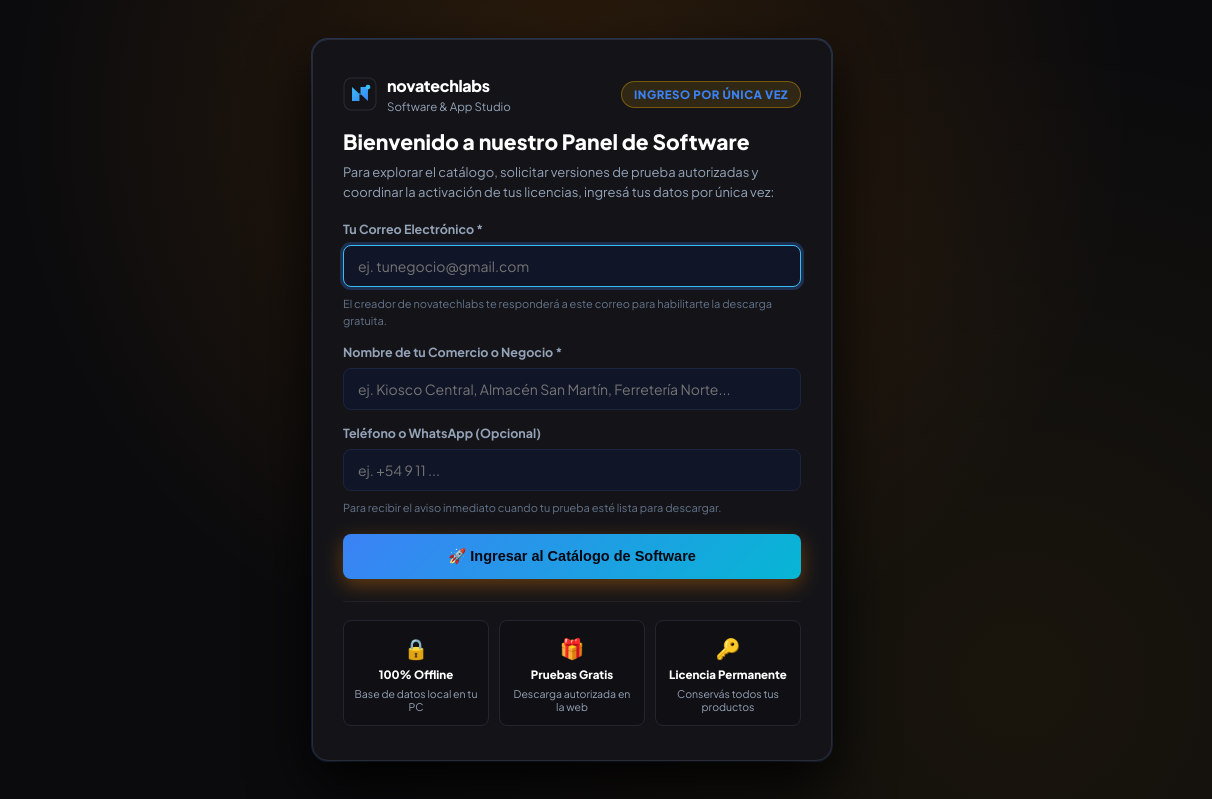
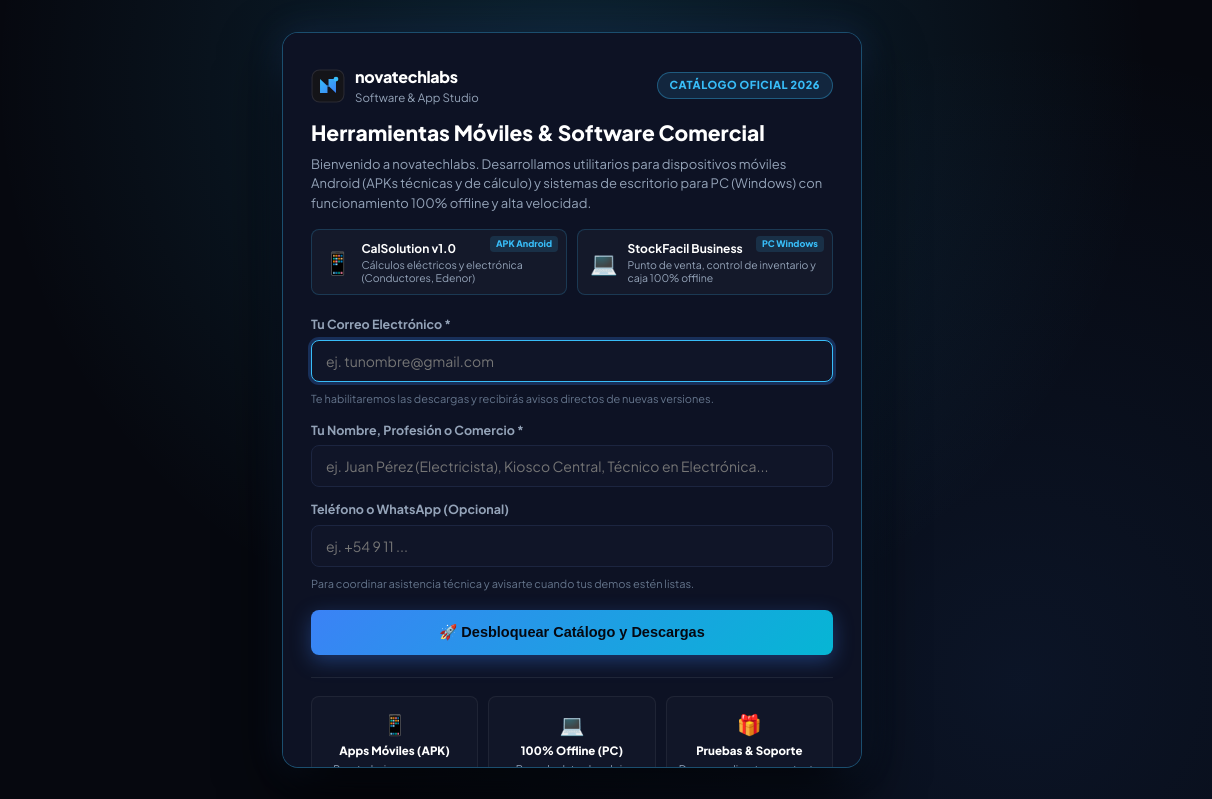
Before and after one commit to cruz-star/novatechlabs, a plain HTML site: page index.html in a window 1280 px wide. Shown: the top 799 px of the page, 68-1280 px from the left. Drawn offline with Linux system fonts and the light colour scheme.

Commit message:
feat: actualizar ventana inicial con presentación de estudio, APKs móviles y software de escritorio

```diff
--- a/index.html
+++ b/index.html
@@ -1620,29 +1620,31 @@
     .client-entrance-gate {
       position: fixed;
       inset: 0;
-      background: #0B0B0D;
+      background: #06080F;
       background-image:
-        radial-gradient(circle at 50% 15%, rgba(255, 136, 0, 0.14) 0%, transparent 60%),
-        radial-gradient(circle at 85% 85%, rgba(255, 184, 0, 0.06) 0%, transparent 50%);
+        radial-gradient(circle at 50% 10%, rgba(56, 189, 248, 0.16) 0%, transparent 60%),
+        radial-gradient(circle at 85% 85%, rgba(59, 130, 246, 0.10) 0%, transparent 50%);
       z-index: 2500;
       display: flex;
       align-items: center;
       justify-content: center;
-      padding: 24px 16px;
+      padding: 20px 14px;
       overflow-y: auto;
       transition: opacity 0.35s cubic-bezier(0.16, 1, 0.3, 1), visibility 0.35s ease;
     }
 
     .entrance-card {
-      background: #141418;
-      border: 1.5px solid #2B2B33;
+      background: #0D1224;
+      border: 1.5px solid rgba(56, 189, 248, 0.35);
       border-radius: var(--radius-lg);
-      max-width: 520px;
+      max-width: 580px;
       width: 100%;
-      padding: 34px 30px;
-      box-shadow: 0 24px 60px rgba(0, 0, 0, 0.9), 0 0 0 1px rgba(59, 130, 246, 0.35);
+      padding: 32px 28px;
+      box-shadow: 0 24px 60px rgba(0, 0, 0, 0.9), 0 0 35px rgba(59, 130, 246, 0.2);
       animation: entranceZoomIn 0.35s cubic-bezier(0.16, 1, 0.3, 1);
       position: relative;
+      max-height: 92vh;
+      overflow-y: auto;
     }
 
     @keyframes entranceZoomIn {
@@ -1654,15 +1656,74 @@
       display: inline-flex;
       align-items: center;
       gap: 6px;
-      background: rgba(255, 184, 0, 0.12);
-      border: 1px solid rgba(255, 184, 0, 0.35);
-      color: var(--amber-start);
-      font-size: 11.5px;
+      background: rgba(56, 189, 248, 0.12);
+      border: 1px solid rgba(56, 189, 248, 0.35);
+      color: #38BDF8;
+      font-size: 11px;
       font-weight: 800;
       text-transform: uppercase;
       letter-spacing: 0.5px;
       padding: 4px 12px;
       border-radius: 20px;
+    }
+
+    .entrance-solutions-preview {
+      display: grid;
+      grid-template-columns: 1fr 1fr;
+      gap: 10px;
+      margin: 16px 0 20px;
+    }
+
+    .entrance-solution-chip {
+      background: rgba(255, 255, 255, 0.03);
+      border: 1px solid rgba(56, 189, 248, 0.2);
+      border-radius: var(--radius-sm);
+      padding: 10px 12px;
+      display: flex;
+      align-items: center;
+      gap: 10px;
+      position: relative;
+    }
+
+    .entrance-chip-icon {
+      font-size: 22px;
+      flex-shrink: 0;
+    }
+
+    .entrance-chip-info {
+      display: flex;
+      flex-direction: column;
+      min-width: 0;
+    }
+
+    .entrance-chip-info strong {
+      font-size: 12px;
+      color: var(--text-white);
+      white-space: nowrap;
+      overflow: hidden;
+      text-overflow: ellipsis;
+    }
+
+    .entrance-chip-info span {
+      font-size: 10.5px;
+      color: var(--text-muted);
+      line-height: 1.25;
+      display: -webkit-box;
+      -webkit-line-clamp: 2;
+      -webkit-box-orient: vertical;
+      overflow: hidden;
+    }
+
+    .entrance-chip-badge {
+      position: absolute;
+      top: 6px;
+      right: 8px;
+      font-size: 9px;
+      font-weight: 800;
+      color: #38BDF8;
+      background: rgba(56, 189, 248, 0.14);
+      padding: 1px 6px;
+      border-radius: 4px;
     }
 
     .entrance-benefits-grid {
@@ -1671,12 +1732,12 @@
       gap: 10px;
       margin-top: 22px;
       padding-top: 18px;
-      border-top: 1px solid #202028;
+      border-top: 1px solid rgba(255, 255, 255, 0.08);
     }
 
     .entrance-benefit-item {
-      background: #101014;
-      border: 1px solid #252530;
+      background: rgba(255, 255, 255, 0.02);
+      border: 1px solid rgba(255, 255, 255, 0.06);
       border-radius: var(--radius-sm);
       padding: 12px 10px;
       text-align: center;
@@ -1703,8 +1764,9 @@
       line-height: 1.25;
     }
 
-    @media (max-width: 520px) {
-      .entrance-card { padding: 24px 18px; }
+    @media (max-width: 540px) {
+      .entrance-card { padding: 22px 16px; }
+      .entrance-solutions-preview { grid-template-columns: 1fr; gap: 8px; }
       .entrance-benefits-grid { grid-template-columns: 1fr; gap: 8px; }
       .entrance-benefit-item { flex-direction: row; text-align: left; gap: 12px; padding: 10px 12px; }
     }
@@ -1729,60 +1791,80 @@
             <p style="font-size:11.5px;color:var(--text-muted);">Software &amp; App Studio</p>
           </div>
         </div>
-        <span class="entrance-badge-tag">Ingreso por Única Vez</span>
+        <span class="entrance-badge-tag">Catálogo Oficial 2026</span>
       </div>
 
       <h1 style="font-size:21px;font-weight:900;color:var(--text-white);margin-bottom:8px;line-height:1.25;">
-        Bienvenido a nuestro Panel de Software
+        Herramientas Móviles &amp; Software Comercial
       </h1>
-      <p style="font-size:13px;color:var(--text-muted);line-height:1.5;margin-bottom:18px;">
-        Para explorar el catálogo, solicitar versiones de prueba autorizadas y coordinar la activación de tus licencias, ingresá tus datos por única vez:
+      <p style="font-size:13px;color:var(--text-muted);line-height:1.5;margin-bottom:16px;">
+        Bienvenido a novatechlabs. Desarrollamos utilitarios para dispositivos móviles Android (APKs técnicas y de cálculo) y sistemas de escritorio para PC (Windows) con funcionamiento 100% offline y alta velocidad.
       </p>
 
-      <form id="entranceGateForm" onsubmit="handleEntranceGateSubmit(event)" style="display:flex;flex-direction:column;gap:14px;">
+      <!-- Soluciones Disponibles en el Catálogo -->
+      <div class="entrance-solutions-preview">
+        <div class="entrance-solution-chip">
+          <span class="entrance-chip-icon">📱</span>
+          <div class="entrance-chip-info">
+            <strong>CalSolution v1.0</strong>
+            <span>Cálculos eléctricos y electrónica (Conductores, Edenor)</span>
+          </div>
+          <span class="entrance-chip-badge">APK Android</span>
+        </div>
+        <div class="entrance-solution-chip">
+          <span class="entrance-chip-icon">💻</span>
+          <div class="entrance-chip-info">
+            <strong>StockFacil Business</strong>
+            <span>Punto de venta, control de inventario y caja 100% offline</span>
+          </div>
+          <span class="entrance-chip-badge">PC Windows</span>
+        </div>
+      </div>
+
+      <form id="entranceGateForm" onsubmit="handleEntranceGateSubmit(event)" style="display:flex;flex-direction:column;gap:13px;">
         <div class="form-group">
           <label class="form-label" for="gateClientEmail">Tu Correo Electrónico *</label>
-          <input id="gateClientEmail" type="email" class="input-field" placeholder="ej. tunegocio@gmail.com" required autofocus />
+          <input id="gateClientEmail" type="email" class="input-field" placeholder="ej. tunombre@gmail.com" required autofocus />
           <span style="font-size:11px;color:var(--text-dim);margin-top:3px;">
-            El creador de novatechlabs te responderá a este correo para habilitarte la descarga gratuita.
+            Te habilitaremos las descargas y recibirás avisos directos de nuevas versiones.
           </span>
         </div>
 
         <div class="form-group">
-          <label class="form-label" for="gateClientName">Nombre de tu Comercio o Negocio *</label>
-          <input id="gateClientName" type="text" class="input-field" placeholder="ej. Kiosco Central, Almacén San Martín, Ferretería Norte..." required />
+          <label class="form-label" for="gateClientName">Tu Nombre, Profesión o Comercio *</label>
+          <input id="gateClientName" type="text" class="input-field" placeholder="ej. Juan Pérez (Electricista), Kiosco Central, Técnico en Electrónica..." required />
         </div>
 
         <div class="form-group">
           <label class="form-label" for="gateClientPhone">Teléfono o WhatsApp (Opcional)</label>
           <input id="gateClientPhone" type="text" class="input-field" placeholder="ej. +54 9 11 ..." />
           <span style="font-size:11px;color:var(--text-dim);margin-top:3px;">
-            Para recibir el aviso inmediato cuando tu prueba esté lista para descargar.
+            Para coordinar asistencia técnica y avisarte cuando tus demos estén listas.
           </span>
         </div>
 
         <div id="gateErrorMessage" style="display:none;background:rgba(239,68,68,0.12);border:1px solid rgba(239,68,68,0.4);color:#FCA5A5;padding:8px 12px;border-radius:var(--radius-sm);font-size:12px;"></div>
 
-        <button type="submit" class="btn-gradient" style="padding:14px;font-size:14.5px;font-weight:800;justify-content:center;margin-top:4px;box-shadow:0 6px 20px rgba(255,136,0,0.35);">
-          🚀 Ingresar al Catálogo de Software
+        <button type="submit" class="btn-gradient" style="padding:14px;font-size:14.5px;font-weight:800;justify-content:center;margin-top:4px;box-shadow:0 6px 20px rgba(59,130,246,0.35);">
+          🚀 Desbloquear Catálogo y Descargas
         </button>
       </form>
 
       <div class="entrance-benefits-grid">
         <div class="entrance-benefit-item">
-          <span class="entrance-benefit-icon">🔒</span>
-          <span class="entrance-benefit-title">100% Offline</span>
-          <span class="entrance-benefit-sub">Base de datos local en tu PC</span>
+          <span class="entrance-benefit-icon">📱</span>
+          <span class="entrance-benefit-title">Apps Móviles (APK)</span>
+          <span class="entrance-benefit-sub">Para trabajar en campo o taller</span>
+        </div>
+        <div class="entrance-benefit-item">
+          <span class="entrance-benefit-icon">💻</span>
+          <span class="entrance-benefit-title">100% Offline (PC)</span>
+          <span class="entrance-benefit-sub">Base de datos local sin internet</span>
         </div>
         <div class="entrance-benefit-item">
           <span class="entrance-benefit-icon">🎁</span>
-          <span class="entrance-benefit-title">Pruebas Gratis</span>
-          <span class="entrance-benefit-sub">Descarga autorizada en la web</span>
-        </div>
-        <div class="entrance-benefit-item">
-          <span class="entrance-benefit-icon">🔑</span>
-          <span class="entrance-benefit-title">Licencia Permanente</span>
-          <span class="entrance-benefit-sub">Conservás todos tus productos</span>
+          <span class="entrance-benefit-title">Pruebas &amp; Soporte</span>
+          <span class="entrance-benefit-sub">Descarga directa y contacto con el creador</span>
         </div>
       </div>
     </div>
@@ -3120,7 +3202,7 @@
 
       if (!name || name.length < 2) {
         if (errorEl) {
-          errorEl.textContent = "Por favor ingresá el nombre de tu comercio o negocio.";
+          errorEl.textContent = "Por favor ingresá tu nombre, profesión o negocio.";
           errorEl.style.display = "block";
         }
         return;
@@ -3163,10 +3245,10 @@
           nombre: name,
           email: email,
           telefono: phone || "",
-          proyecto: "StockFacil Business",
-          proyectoId: "stockfacil-business",
-          tipo: "Comercio Registrado en la Web",
-          mensaje: `El comercio "${name}" ingresó por primera vez al catálogo desde la web con el correo ${email}${phone ? " y WhatsApp " + phone : ""}. Listo para coordinar o autorizar su prueba.`,
+          proyecto: "Catálogo General (Mobile & Desktop)",
+          proyectoId: "catalogo-general",
+          tipo: "Usuario / Cliente Registrado",
+          mensaje: `"${name}" ingresó por primera vez al catálogo desde la web con el correo ${email}${phone ? " y WhatsApp " + phone : ""}. Listo para autorizar pruebas y APKs.`,
           estado: "PENDIENTE",
           pruebaHabilitada: false,
           respuestaEnviada: null,
@@ -3179,11 +3261,11 @@
           method: "POST",
           headers: { "Content-Type": "application/json", "Accept": "application/json" },
           body: JSON.stringify({
-            _subject: `[novatechlabs] Nuevo Comercio Registrado: ${name} (${email})`,
-            Comercio: name,
+            _subject: `[novatechlabs] Nuevo Usuario Registrado: ${name} (${email})`,
+            Usuario_o_Comercio: name,
             Email: email,
             Telefono: phone || "No especificado",
-            Mensaje: "Nuevo comercio ingresó al catálogo de software. Podés autorizar su prueba desde admin.html.",
+            Mensaje: "Nuevo usuario/profesional ingresó al catálogo de novatechlabs. Podés autorizar descargas desde admin.html.",
             _template: "table"
           })
         }).catch(() => {});
```
